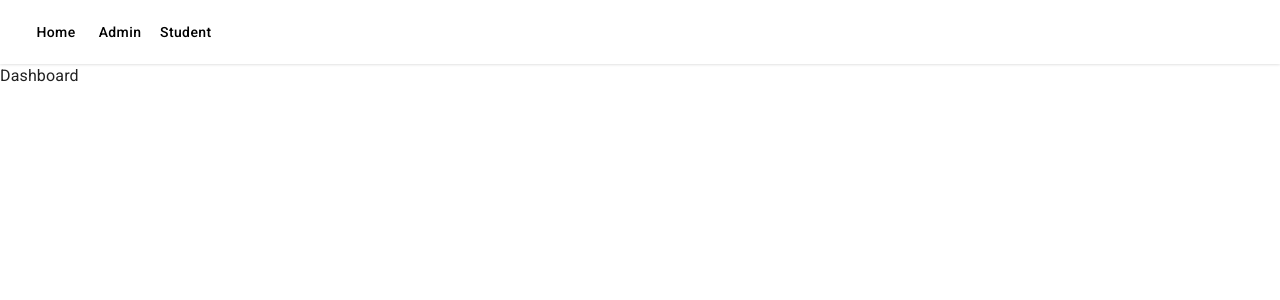
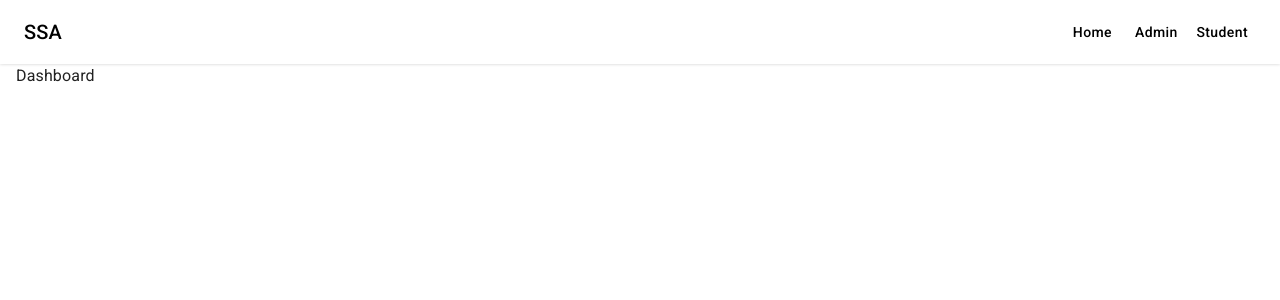
Before and after one commit to harshbhange0/ssa-web, a React (Vite) app: page /dashboard/1 in a window 1280 px wide. Shown: the top 300 px of the page. Built offline with nearby package versions, Linux system fonts and the light colour scheme.

Commit message:
"Add SideBar to layout and update DrawerAppBar; update dashboard page to return a fragment; add sideOpen atom and hook"

```diff
--- a/src/App.tsx
+++ b/src/App.tsx
@@ -13,6 +13,7 @@ import { useAuthRun } from "./store/hooks";
 import Profile from "./pages/profile";
 import Quiz from "./pages/Quiz";
 import Dashboard from "./pages/dashboard";
+import SideBar from "./components/SideBar";
 
 export default function App() {
   const [auth, setAuth] = useRecoilState(authAtom);
@@ -97,14 +98,16 @@ export default function App() {
           dropDownItems={dropDownItems}
         />
         <Box
-          component="main"
-          sx={{ pt: { xs: "56px", sm: "64px" }, height: "100%", width: "100%" }}
+          component="div"
+          sx={{ pt: { xs: "64px" }, height: "100%", width: "100%" }}
         >
-          {loading ? (
+          {loading && (
             <Box sx={{ width: "100%" }}>
               <LinearProgress />
             </Box>
-          ) : (
+          )}
+          <>
+            <SideBar>
               <Routes>
                 <Route path={"/"} element={<Home />} />
                 <Route path={"/auth/:type/:id"} element={<SignComponent />} />
@@ -112,7 +115,8 @@ export default function App() {
                 <Route path={"/quiz/:type"} element={<Quiz />} />
                 <Route path={"/dashboard/:type"} element={<Dashboard />} />
               </Routes>
-          )}
+            </SideBar>
+          </>
         </Box>
       </Box>
     </>
--- a/src/components/DrawerAppBar.tsx
+++ b/src/components/DrawerAppBar.tsx
@@ -2,7 +2,6 @@ import * as React from "react";
 import AppBar from "@mui/material/AppBar";
 import Box from "@mui/material/Box";
 import CssBaseline from "@mui/material/CssBaseline";
-import Divider from "@mui/material/Divider";
 import Drawer from "@mui/material/Drawer";
 import IconButton from "@mui/material/IconButton";
 import List from "@mui/material/List";
@@ -17,6 +16,7 @@ import { Link } from "react-router-dom";
 import DropdownAvatar from "./DropdownAvatar";
 import { useAuth } from "../store/hooks";
 import axios from "axios";
+import SideBarToggler from "./SideBarToggler";
 
 interface Props {
   navItems: { title: string; href: string }[];
@@ -68,9 +68,8 @@ export default function DrawerAppBar(props: Props) {
   const drawer = (
     <Box onClick={handleDrawerToggle} sx={{ textAlign: "center" }}>
       <Typography variant="h6" sx={{ my: 2 }}>
-        MUI
+        SSA
       </Typography>
-      <Divider />
       <List>
         {!auth
           ? props.navItems?.map((item, i) => (
@@ -118,6 +117,9 @@ export default function DrawerAppBar(props: Props) {
           >
             <MenuIcon />
           </IconButton>
+          <Typography variant="h6" sx={{ my: 2, color: "#000" }}>
+            SSA
+          </Typography>
           <Box sx={{ display: { xs: "none", sm: "block" } }}>
             {!auth
               ? props?.navItems.map((item, i) => (
@@ -138,12 +140,16 @@ export default function DrawerAppBar(props: Props) {
                     </Button>
                   </Link>
                 ))}
-          </Box>{" "}
+          </Box>
+
           {auth && (
-            <DropdownAvatar
-              image={user.image}
-              dropDownItems={props.dropDownItems}
-            />
+            <div className="flex items-center justify-between gap-x-5">
+              <SideBarToggler />
+              <DropdownAvatar
+                image={user.image}
+                dropDownItems={props.dropDownItems}
+              />
+            </div>
           )}
         </Toolbar>
       </AppBar>
--- /dev/null
+++ b/src/components/SideBar.tsx
@@ -0,0 +1,95 @@
+import * as React from "react";
+import { styled, useTheme } from "@mui/material/styles";
+import Box from "@mui/material/Box";
+import Drawer from "@mui/material/Drawer";
+import CssBaseline from "@mui/material/CssBaseline";
+import MuiAppBar, { AppBarProps as MuiAppBarProps } from "@mui/material/AppBar";
+import Toolbar from "@mui/material/Toolbar";
+import List from "@mui/material/List";
+import Typography from "@mui/material/Typography";
+import Divider from "@mui/material/Divider";
+import IconButton from "@mui/material/IconButton";
+import ChevronLeftIcon from "@mui/icons-material/ChevronLeft";
+import ChevronRightIcon from "@mui/icons-material/ChevronRight";
+import ListItem from "@mui/material/ListItem";
+import ListItemButton from "@mui/material/ListItemButton";
+import ListItemIcon from "@mui/material/ListItemIcon";
+import ListItemText from "@mui/material/ListItemText";
+import InboxIcon from "@mui/icons-material/MoveToInbox";
+import MailIcon from "@mui/icons-material/Mail";
+import { sideOpenAtom } from "../store/atom";
+import { useRecoilState } from "recoil";
+import { useSideOpen } from "../store/hooks";
+
+const drawerWidth = 240;
+
+const Main = styled("main", { shouldForwardProp: (prop) => prop !== "open" })<{
+  open?: boolean;
+}>(({ theme, open }) => ({
+  flexGrow: 1,
+  padding: theme.spacing(3),
+  transition: theme.transitions.create("margin", {
+    easing: theme.transitions.easing.sharp,
+    duration: theme.transitions.duration.leavingScreen,
+  }),
+  marginLeft: `-${drawerWidth}px`,
+  ...(open && {
+    transition: theme.transitions.create("margin", {
+      easing: theme.transitions.easing.easeOut,
+      duration: theme.transitions.duration.enteringScreen,
+    }),
+    marginLeft: 0,
+  }),
+}));
+
+const DrawerHeader = styled("div")(({ theme }) => ({
+  display: "flex",
+  alignItems: "center",
+  padding: theme.spacing(0, 1),
+  // necessary for content to be below app bar
+  ...theme.mixins.toolbar,
+  justifyContent: "flex-end",
+}));
+
+export default function SideBar({
+  children,
+}: {
+  children: JSX.Element | string[] | string;
+}) {
+  const open = useSideOpen();
+
+  return (
+    <Box sx={{ display: "flex" }}>
+      <CssBaseline />
+      <Drawer
+        sx={{
+          width: drawerWidth,
+          flexShrink: 0,
+          "& .MuiDrawer-paper": {
+            width: drawerWidth,
+            boxSizing: "border-box",
+          },
+        }}
+        variant="persistent"
+        anchor="left"
+        open={open}
+      >
+        <List>
+          {["Inbox", "Starred", "Send email", "Drafts"].map((text, index) => (
+            <ListItem key={text} disablePadding>
+              <ListItemButton>
+                <ListItemIcon>
+                  {index % 2 === 0 ? <InboxIcon /> : <MailIcon />}
+                </ListItemIcon>
+                <ListItemText primary={text} />
+              </ListItemButton>
+            </ListItem>
+          ))}
+        </List>
+      </Drawer>
+      <Main sx={{ px: 2, py: 0 }} open={open}>
+        {children}
+      </Main>
+    </Box>
+  );
+}
--- /dev/null
+++ b/src/components/SideBarToggler.tsx
@@ -0,0 +1,24 @@
+import { IconButton } from "@mui/material";
+import SettingsIcon from "@mui/icons-material/Settings";
+
+import { useRecoilState } from "recoil";
+import { sideOpenAtom } from "../store/atom";
+
+export default function SideBarToggler() {
+  const [open, setOpen] = useRecoilState(sideOpenAtom);
+
+  const handleDrawerOpen = () => {
+    setOpen(!open);
+  };
+  return (
+    <IconButton
+      color="inherit"
+      aria-label="open drawer"
+      onClick={handleDrawerOpen}
+      edge="start"
+      sx={{ color: "#000" }}
+    >
+      <SettingsIcon  className=" transform hover:rotate-90 transition-transform duration-1000 ease-linear"/>
+    </IconButton>
+  );
+}
--- a/src/pages/dashboard/index.tsx
+++ b/src/pages/dashboard/index.tsx
@@ -1,5 +1,3 @@
 export default function Dashboard() {
-  return (
-    <div>Dashboard</div>
-  )
+  return <>Dashboard</>;
 }
--- a/src/store/atom/index.ts
+++ b/src/store/atom/index.ts
@@ -8,3 +8,8 @@ export const authRunAtom = atom({
   key: "authRun",
   default: false,
 });
+
+export const sideOpenAtom = atom({
+  key: "sideOpen",
+  default: false,
+});
--- a/src/store/hooks/index.ts
+++ b/src/store/hooks/index.ts
@@ -1,5 +1,5 @@
 import { useRecoilValue } from "recoil";
-import { authAtom, authRunAtom } from "../atom";
+import { authAtom, authRunAtom, sideOpenAtom } from "../atom";
 
 export const useAuth = () => {
   const value = useRecoilValue(authAtom);
@@ -10,3 +10,7 @@ export const useAuthRun = () => {
   const value = useRecoilValue(authRunAtom);
   return value;
 };
+export const useSideOpen = () => {
+  const value = useRecoilValue(sideOpenAtom)
+  return value
+}
```
Lines whose indentation alone changed are shown as unchanged.
